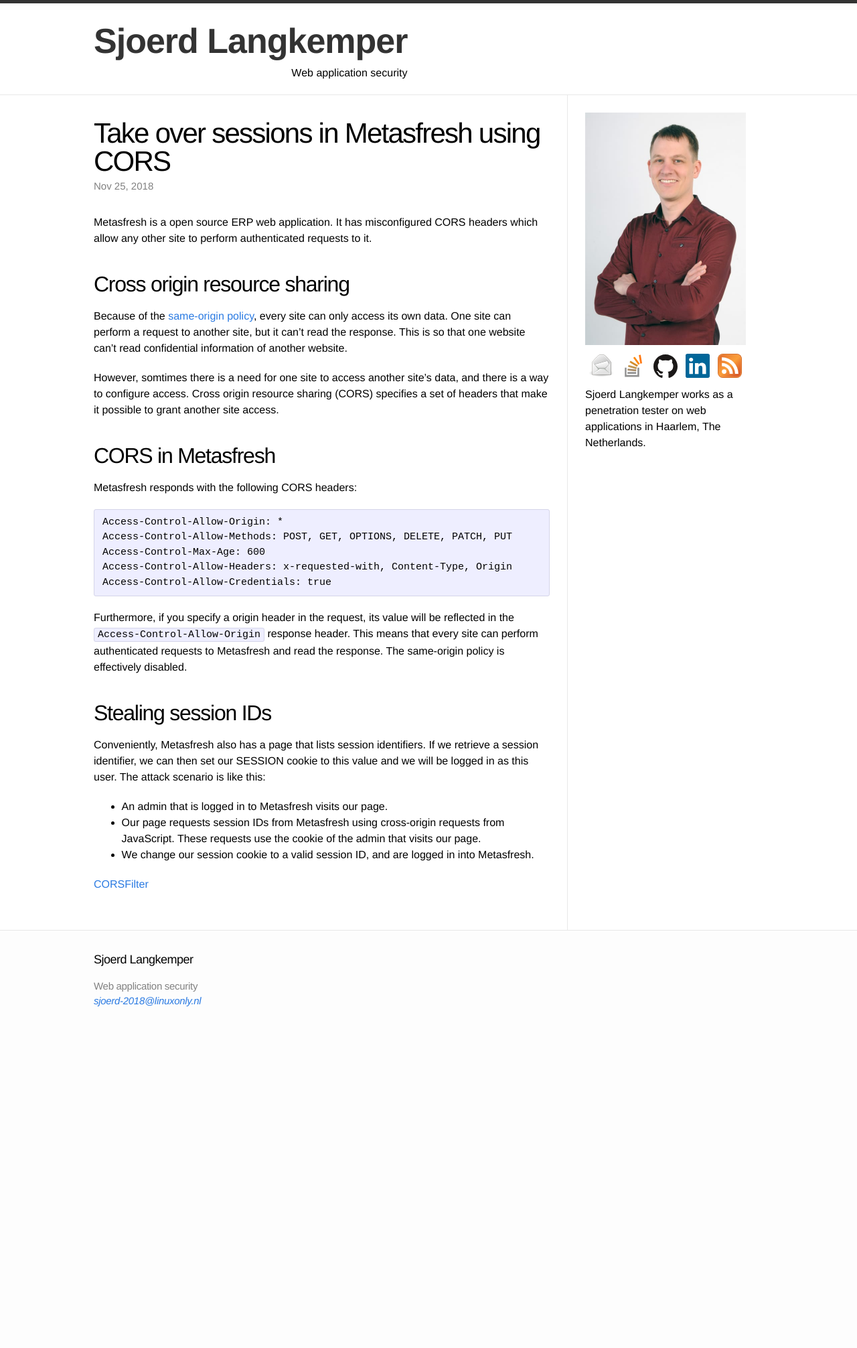
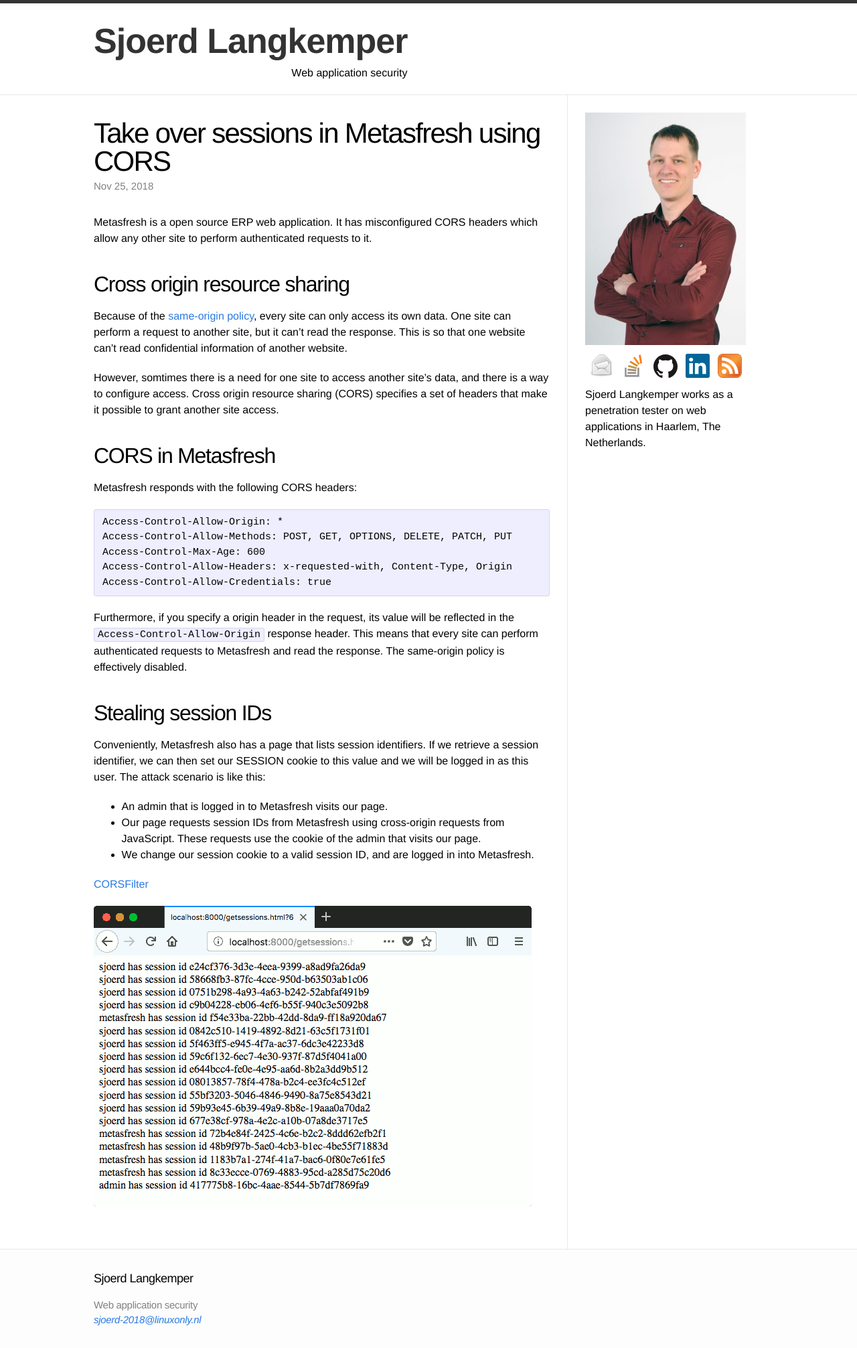
Before and after one commit to Sjord/Sjord.github.io, a Jekyll site: the page built from _posts/2018-08-27-take-over-sessions-in-metasfresh-using-cors.md, in a window 1280 px wide. Shown: the whole page at 67% size. Built offline with Jekyll 4.4.1, drawn with Linux system fonts in a browser that asks for light colours; before the commit the page ends 1536 px from its top, so only the background shows below that.

Commit message:
add screenshot of POC

```diff
--- a/_posts/2018-08-27-take-over-sessions-in-metasfresh-using-cors.md
+++ b/_posts/2018-08-27-take-over-sessions-in-metasfresh-using-cors.md
@@ -34,3 +34,5 @@
 * We change our session cookie to a valid session ID, and are logged in into Metasfresh.
 
 [CORSFilter](https://github.com/metasfresh/metasfresh-webui-api/blob/master/src/main/java/de/metas/ui/web/config/CORSFilter.java#L68)
+
+<img src="/images/metasfresh-get-sessions.png" alt="A webpage on another domain lists Metasfresh session identifiers">
```
Also changed, not shown: images/metasfresh-get-sessions.png (added).
